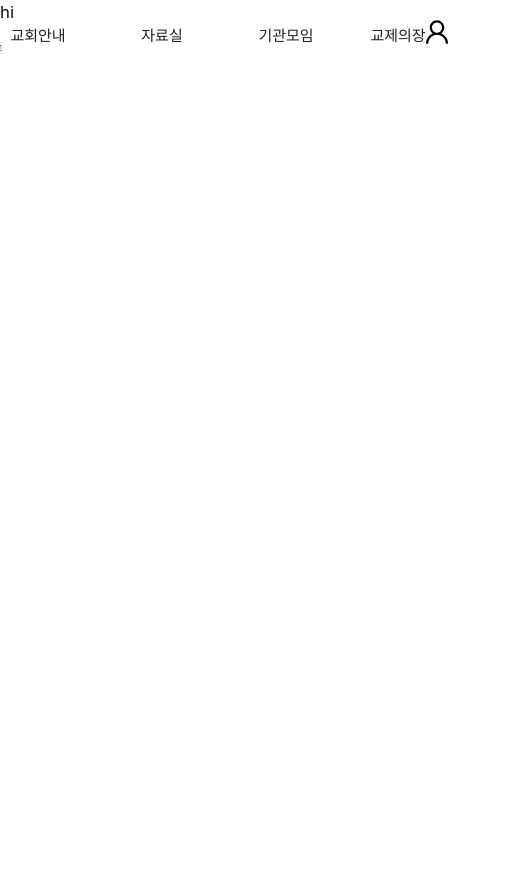
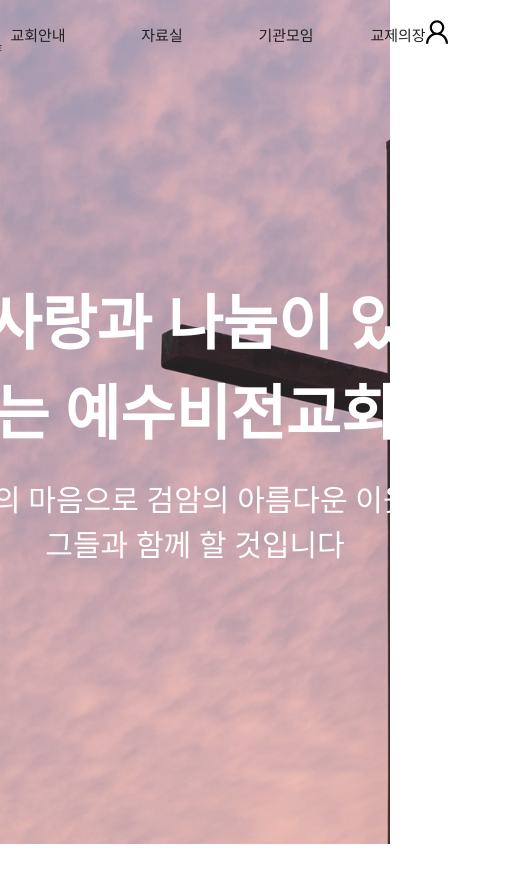
Before and after one commit to joypeb/jvc-front, a Next.js app: page / in a window 390 px wide. Shown: the top 882 px of the page, 530 px wide, since content can reach past the window. Before the commit the page ends 844 px from the top, so only its background shows below. Built offline with nearby package versions, Linux system fonts and the light colour scheme.

Commit message:
header 연결, 교회 이미지와 text애니메이션 추가

```diff
--- a/pages/index.tsx
+++ b/pages/index.tsx
@@ -1,11 +1,61 @@
-import {Fragment} from "react";
+import {Fragment, useEffect} from "react";
 import Header from '../components/header/Header';
+import Nav from '../components/header/Nav';
+import Image from "next/image";
+import styles from "../styles/index.module.scss";
+import churchPic from '../public/church.jpg';
+
+
+
+
 
 export default function Home() {
+    useEffect(() => {
+        let observer = new IntersectionObserver((e) => {
+            e.forEach((text) => {
+                const target = text.target as HTMLElement;
+                if(text.isIntersecting) {
+                    target.style.opacity = "1";
+                } else {
+                    target.style.opacity = "0";
+                }
+            });
+        });
+
+        let mainImgTextTitle = document.getElementById("mainImgTextTitle");
+
+        observer.observe(mainImgTextTitle);
+    })
+
+
   return (
     <Fragment>
         <Header/>
-        hi
+        {/*<Nav/>*/}
+        <div className={styles.mainImgBox}>
+            <div className={styles.mainImgTextBox}>
+                <div className={styles.mainImgTextTitleBox}>
+                    <h1 className={styles.mainImgTextTitle} id="mainImgTextTitle">사랑과 나눔이 있는 예수비전교회</h1>
+                </div>
+                <p className={styles.mainImgTextContent}>'오직예수' 의 마음으로 검암의 아름다운 이웃을 섬기고 그들과 함께 할 것입니다</p>
+            </div>
+            <Image
+                className={styles.mainImg}
+                src={churchPic}
+                alt="교회 사진"
+                placeholder="blur"
+                fill
+                objectFit="cover"
+                objectPosition="left"
+                quality={100}
+            />
+
+        </div>
+
+        <div className={styles.introduce}>
+
+        </div>
+
     </Fragment>
   )
 }
--- /dev/null
+++ b/styles/index.module.scss
@@ -0,0 +1,84 @@
+.mainImgBox{
+  position: relative;
+  z-index: 1;
+  width: 100vw;
+  height: 100vh;
+}
+
+.mainImgTextBox{
+  position: absolute;
+  width: 100%;
+  text-align: center;
+  top: 50%;
+  left: 50%;
+  transform: translate(-50%, -50%);
+  z-index: 3;
+  display: flex;
+  text-align: center;
+  justify-content: center;
+  flex-direction: column;
+  gap: 20px;
+}
+
+
+.mainImg{
+  z-index: 2;
+  -webkit-user-drag: none;
+}
+
+.mainImgTextTitleBox{
+  display: flex;
+  justify-content: center;
+  align-items: center;
+}
+
+.mainImgTextTitle{
+  color: white;
+  font-size: 80px;
+  font-weight: bold;
+  animation: fadeInUp 1s;
+}
+
+@keyframes fadeInUp {
+  0% {
+    opacity: 0;
+    transform: translate3d(0, 80%, 0);
+  }
+  to {
+    opacity: 1;
+    transform: translateZ(0);
+  }
+}
+
+.mainImgTextContent{
+  color: white;
+  font-size: 30px;
+  animation: fadeInUpContent 1s;
+}
+
+@keyframes fadeInUpContent {
+  0% {
+    opacity: 0;
+    transform: translate3d(0, 80%, 0);
+  }
+  to {
+    opacity: 1;
+    transform: translateZ(0);
+  }
+}
+
+.introduce{
+  width: 100vw;
+  height: 1000px;
+}
+
+
+@media (max-width: 1024px) {
+  .mainImgTextBox {
+    width: 670px;
+  }
+  .mainImgTextTitle{
+    font-size: 60px;
+    width: 460px;
+  }
+}
```
